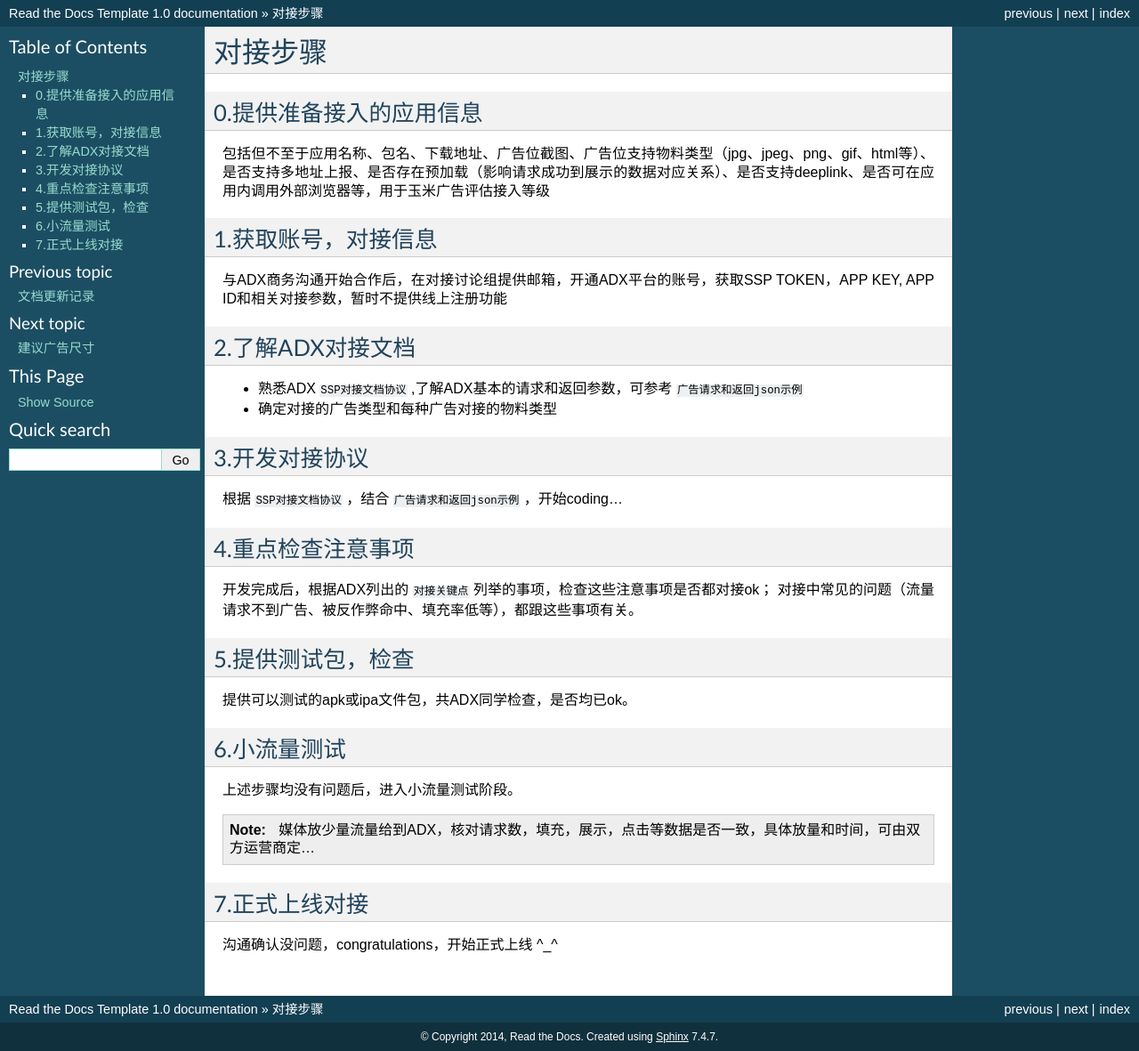
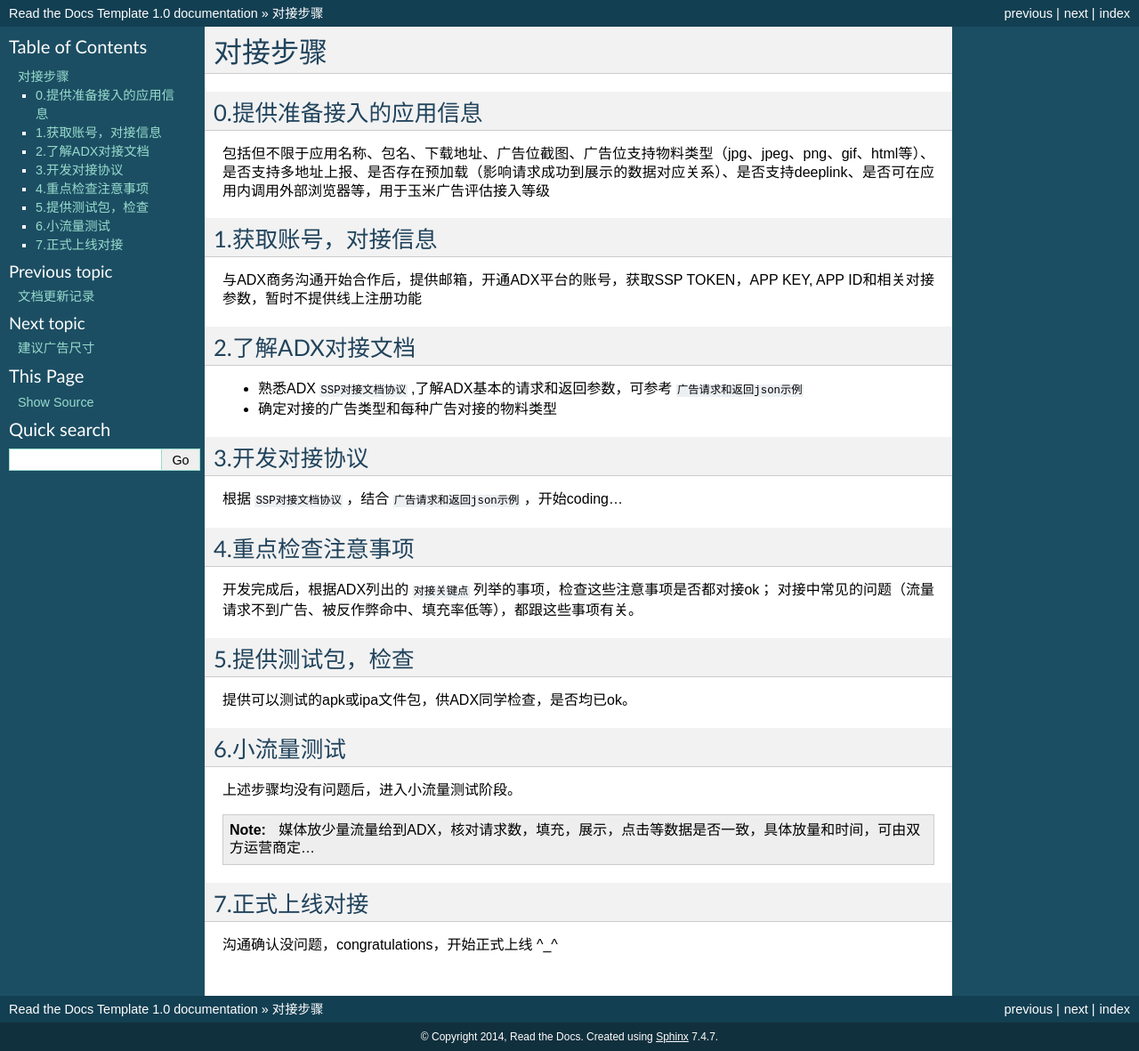
Before and after one commit to yumimobi/adx_ssp_doc, a Sphinx documentation site: the page built from docs/a-process.rst, in a window 1280 px wide. Shown: the whole page at 89% size. Built offline with Sphinx 7.4.7, drawn with Linux system fonts in a browser that asks for light colours.

Commit message:
Update a-process.rst

```diff
--- a/docs/a-process.rst
+++ b/docs/a-process.rst
@@ -3,12 +3,12 @@
 
 0.提供准备接入的应用信息
 ------------------
-包括但不至于应用名称、包名、下载地址、广告位截图、广告位支持物料类型（jpg、jpeg、png、gif、html等）、是否支持多地址上报、是否存在预加载（影响请求成功到展示的数据对应关系）、是否支持deeplink、是否可在应用内调用外部浏览器等，用于玉米广告评估接入等级
+包括但不限于应用名称、包名、下载地址、广告位截图、广告位支持物料类型（jpg、jpeg、png、gif、html等）、是否支持多地址上报、是否存在预加载（影响请求成功到展示的数据对应关系）、是否支持deeplink、是否可在应用内调用外部浏览器等，用于玉米广告评估接入等级
 
 1.获取账号，对接信息
 ------------------
 
-与ADX商务沟通开始合作后，在对接讨论组提供邮箱，开通ADX平台的账号，获取SSP TOKEN，APP KEY, APP ID和相关对接参数，暂时不提供线上注册功能
+与ADX商务沟通开始合作后，提供邮箱，开通ADX平台的账号，获取SSP TOKEN，APP KEY, APP ID和相关对接参数，暂时不提供线上注册功能
 
 2.了解ADX对接文档
 --------------------
@@ -31,7 +31,7 @@
 5.提供测试包，检查
 ------------------
 
-提供可以测试的apk或ipa文件包，共ADX同学检查，是否均已ok。
+提供可以测试的apk或ipa文件包，供ADX同学检查，是否均已ok。
 
 6.小流量测试
 --------------
```
